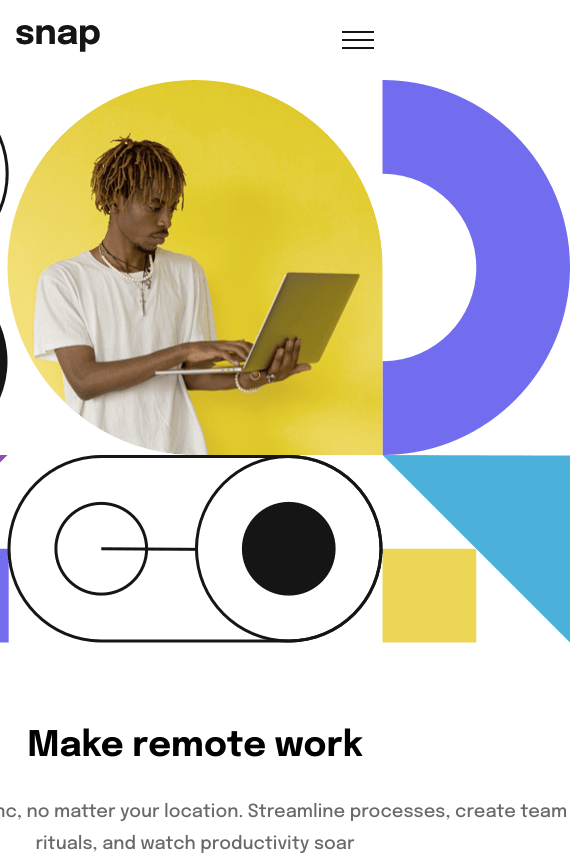
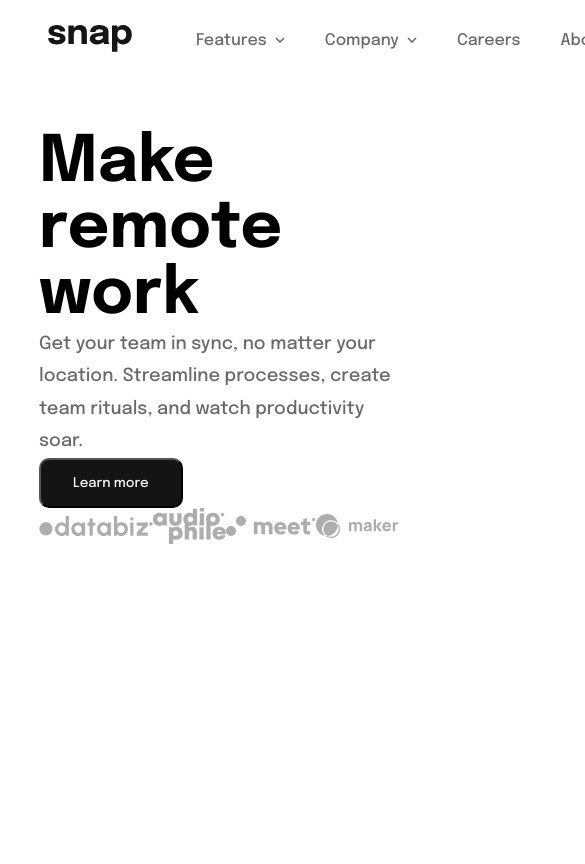
Before and after one commit to Gomez-Oscar/Workshop4_MAKAIA, a plain HTML site: page index.html in a window 390 px wide. Shown: the top 864 px of the page, 585 px wide, since content can reach past the window. Drawn offline with Linux system fonts and the light colour scheme.

Commit message:
desktop view was corrected

```diff
--- a/auxiliar.css
+++ b/auxiliar.css
@@ -69,6 +69,8 @@ nav {
   height: 80px;
   display: flex;
   align-items: center;
+  margin-bottom: 50px;
+  width: 100%;
 }
 
 .nav-container {
@@ -157,20 +159,24 @@ main {
   display: flex;
   align-items: center;
   justify-content: center;
-  height: calc(100vh - 80px);
+  width: 100%;
+  /* height: calc(100vh - 80px); */
 }
 
 .main-container {
-  display: grid;
-  max-width: 1100px;
+  display: flex;
+  width: 80%;
   gap: 5rem;
-  grid-template-columns: 1fr 1fr;
 }
 
 .main-left {
   display: flex;
   flex-direction: column;
   justify-content: space-evenly;
+}
+
+.desktop-image {
+  width: 100%;
 }
 
 .main-heading {
@@ -189,7 +195,11 @@ main {
   justify-content: space-between;
 }
 
-@media screen and (max-width: 800px) {
+.mobile-image {
+  display: none;
+}
+
+/* @media screen and (max-width: 800px) {
   .nav-container {
     padding-inline: 1rem;
   }
@@ -286,4 +296,4 @@ main {
     padding-inline: 1rem;
     flex-wrap: wrap;
   }
-}
+} */
--- a/index.html
+++ b/index.html
@@ -137,7 +137,7 @@
           </h1>
           <p class="main-content">
             Get your team in sync, no matter your location. Streamline
-            processes, create team rituals, and watch productivity soar
+            processes, create team rituals, and watch productivity soar.
           </p>
           <button class="primary-btn">Learn more</button>
           <div class="logos">
@@ -148,12 +148,16 @@
           </div>
         </div>
         <div class="main-right">
-          <picture
-            ><source
-              media="(max-width:800px)"
-              srcset="./images/image-hero-mobile.png" />
-            <img src="./images/image-hero-desktop.png" alt="hero"
-          /></picture>
+          <img
+            class="desktop-image"
+            src="./images/image-hero-desktop.png"
+            alt="image"
+          />
+          <img
+            class="mobile-image"
+            src="./images/image-hero-mobile.png"
+            alt="image"
+          />
         </div>
       </div>
     </main>
```
